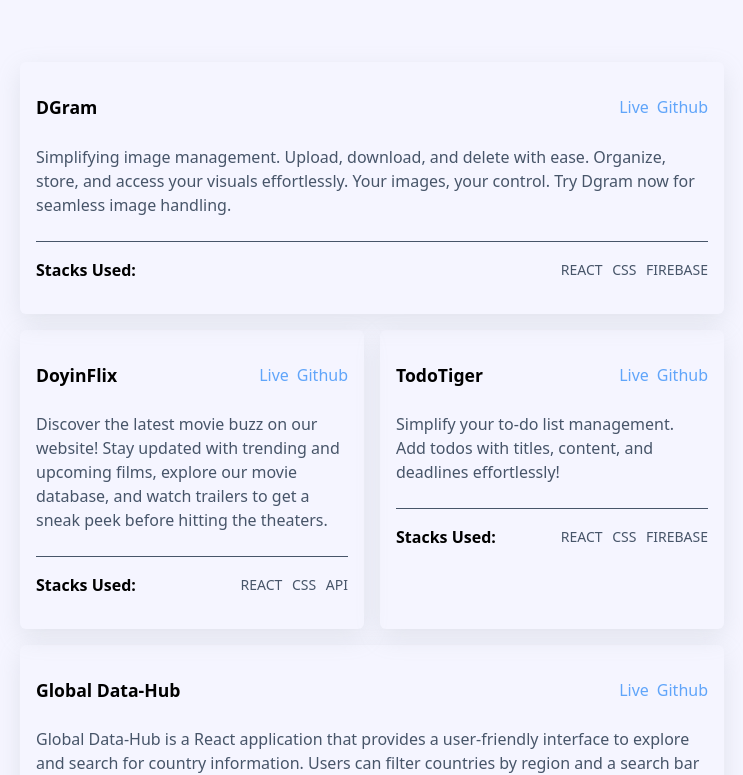
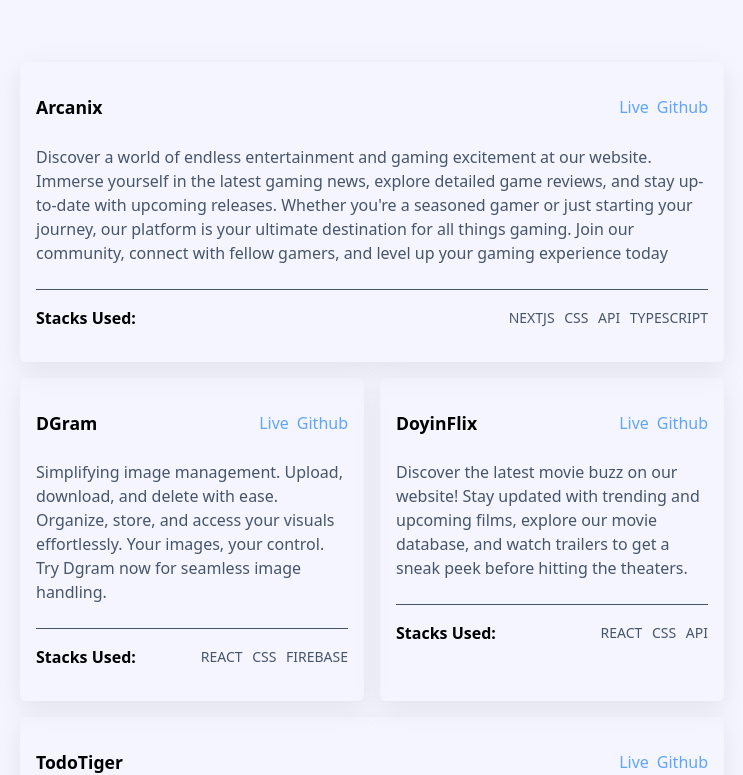
Before and after one commit to adeyemialameen04/PortfolioVY, a React (Vite) app: page / in a window 1280 px wide. Shown: the part 1173-1948 px from the top of the page, without its empty margins (268-1011 px from the left). Built offline with nearby package versions, Linux system fonts and the light colour scheme.

Commit message:
added more projects

```diff
--- a/src/data/projects.js
+++ b/src/data/projects.js
@@ -1,4 +1,13 @@
 export const projects = [
+  {
+    name: "Arcanix",
+    desc: "Discover a world of endless entertainment and gaming excitement at our website. Immerse yourself in the latest gaming news, explore detailed game reviews, and stay up-to-date with upcoming releases. Whether you're a seasoned gamer or just starting your journey, our platform is your ultimate destination for all things gaming. Join our community, connect with fellow gamers, and level up your gaming experience today",
+    tagline: "Your hub for gaming news, reviews, and community.",
+    liveUrl: "https://arcanix.vercel.app/",
+    repoUrl: "https://github.com/adeyemialameen04/Arcanix",
+    year: "2023",
+    stacksUsed: ["Nextjs", "CSS", "Api", "Typescript"],
+  },
   {
     name: "DGram",
     desc: "Simplifying image management. Upload, download, and delete with ease. Organize, store, and access your visuals effortlessly. Your images, your control. Try Dgram now for seamless image handling.",
@@ -33,7 +42,7 @@ export const projects = [
     liveUrl: "https://global-data-hub.vercel.app/",
     repoUrl: "https://github.com/adeyemialameen04/GlobalDataHub",
     year: "2022",
-    stacksUsed: ["React","Css","Typescript","Api"],
+    stacksUsed: ["React", "Css", "Typescript", "Api"],
   },
   {
     name: "Shortly",
@@ -56,7 +65,8 @@ export const projects = [
   {
     name: "CryptoScope",
     desc: "Explore a comprehensive platform for all things crypto. Stay updated with real-time cryptocurrency data, trends, and prices, while also accessing the latest news articles from the world of cryptocurrencies. Whether you're an investor, enthusiast, or just curious, our website provides you with a one-stop hub to navigate the dynamic landscape of digital currencies and their evolving market.",
-    tagline: "Dive into the CryptoScope: Get real-time cryptocurrency data and the latest news, all in one place.",
+    tagline:
+      "Dive into the CryptoScope: Get real-time cryptocurrency data and the latest news, all in one place.",
     liveUrl: "https://cryptoscope.vercel.app",
     repoUrl: "https://github.com/adeyemialameen04/CryptoScope",
     year: "2023",
@@ -108,6 +118,15 @@ export const projects = [
     stacksUsed: ["HTML", "CSS", "JAVASRCIPT"],
   },
   {
+    name: "PassLockWizard",
+    desc: "PassLockWizard is your go-to password generator tool for creating strong and secure passwords tailored to your preferences. Easily customize password length and character sets, including uppercase letters, lowercase letters, numbers, and symbols. Say goodbye to weak passwords and enhance your online security effortlessly with PassLockWizard.",
+    tagline: "Unlocking Stronger Passwords, One Click at a Time!",
+    liveUrl: "https://pass-lock-wizard.vercel.app",
+    repoUrl: "https://github.com/adeyemialameen04/PassLockWizard.",
+    year: "2022",
+    stacksUsed: ["HTML", "CSS", "JAVASRCIPT", "API"],
+  },
+  {
     name: "Advice Generator",
     desc: "Your Infinite Wisdom Source. Tap into a wealth of insightful advice for every situation. From life's dilemmas to professional crossroads, AdviceGenie offers personalized guidance at your fingertips. Empower your decisions with diverse perspectives and thoughtful suggestions. Unlock a world of guidance with AdviceGenie today.",
     tagline: "Guidance for Life's Journey",
```
